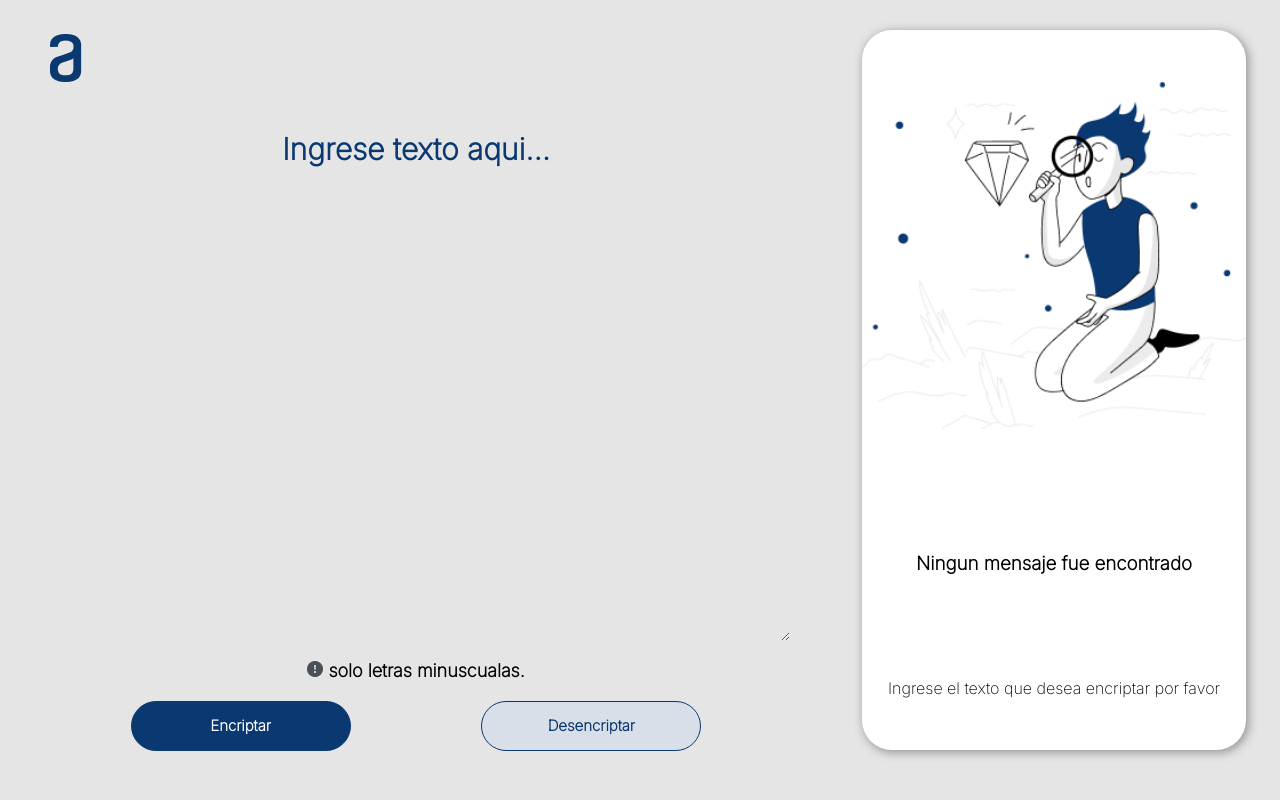
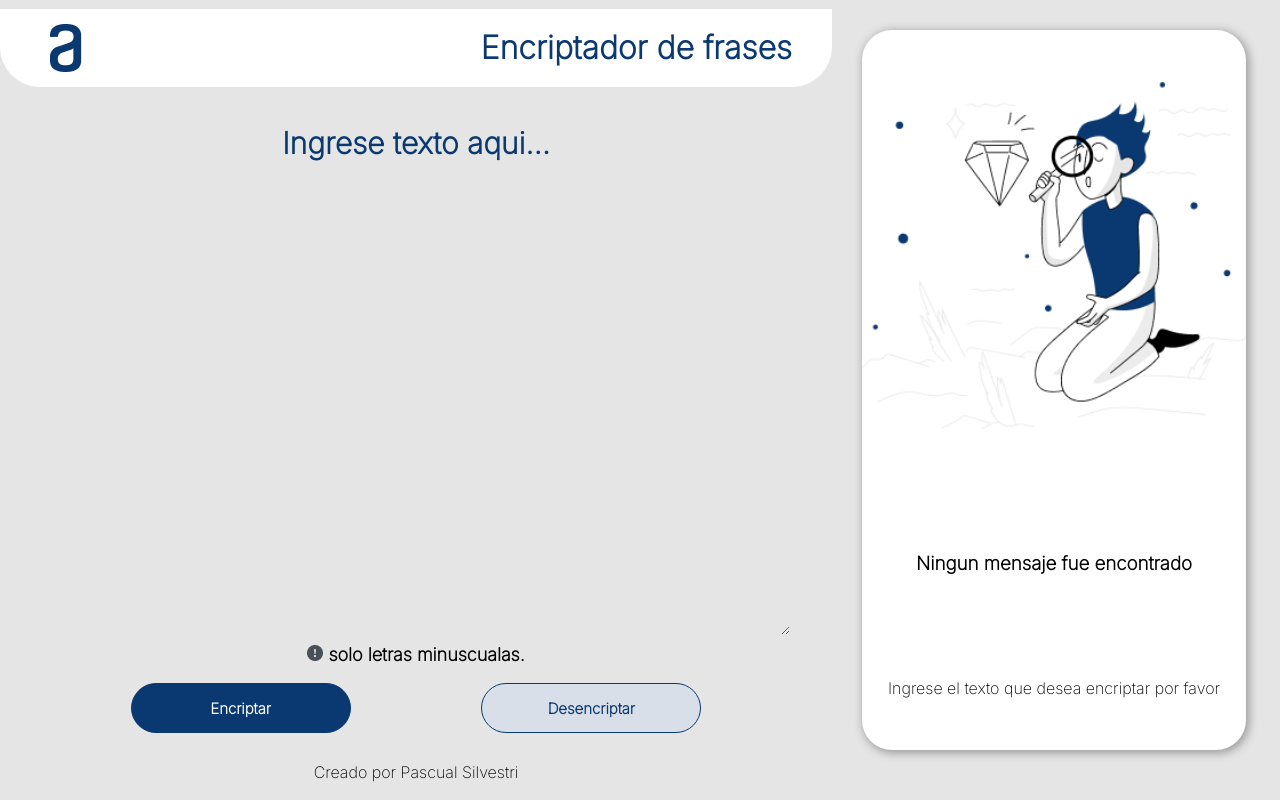
Before and after one commit to pascualSilvestri/Encriptador, a plain HTML site: page index.html in a window 1280 px wide. Drawn offline with Linux system fonts and the light colour scheme.

Commit message:
modificain de stylos

```diff
--- a/encriptador.js
+++ b/encriptador.js
@@ -40,12 +40,13 @@ const encrip = {
   8:'8',
   9:'9'
 };
-
+let body = document.querySelector('body');
 let textarea = document.getElementById("text-ingreso");
 let buttonEncriptar = document.getElementById("btn-encriptar");
 let buttonDesencriptar = document.getElementById("btn-desencriptar");
 let buttonCopiar = document.getElementById("btn-copiar");
 let divSalida = document.getElementById("text-salida");
+let btnFondo = document.getElementById("btn-fondo");
 let expresion = /@|\$|%|\(|\)|#|&|"|!|\||°|\-|_|\*|\+|\.|\^|<|>/;
 
 
@@ -144,9 +145,10 @@ function copiarTexto(){
     textarea.value = '';
 }
 
+
 // Eventos ---------
 
-
+btnFondo.addEventListener("click", cambioDeFondo());
 
 buttonEncriptar.addEventListener("click",mostrarDibujo);
 buttonEncriptar.addEventListener("click",sinEspecial);
--- a/index.html
+++ b/index.html
@@ -22,6 +22,7 @@
 
         <div id="div-logo">
           <img id="img-logo" src="imagenes/logoAlura.png" alt="logo"/>
+          <h1 id="h1-titulo">Encriptador de frases</h1>
         </div>
 
 
@@ -39,8 +40,9 @@
 
           <button class="btn" id="btn-desencriptar" onclick="desencriptar(textarea.value)">Desencriptar</button>
 
+
         </div>
-
+        <p id="p-pie">Creado por Pascual Silvestri</p>
       </div>
 
 
--- a/style.css
+++ b/style.css
@@ -29,7 +29,22 @@ main{
 
 #div-logo{
     width:100%;
+    display: flex;
+    justify-content: space-between;
+    align-items: center;
+    background-color: #fff;
+    border-radius: 0 0 40px 40px;
+    margin-bottom: 20px;
 }
+
+
+#h1-titulo{
+    color:#0A3871;
+    margin:15px 40px;
+}
+
+
+
 
 #img-logo{
     margin:15px 50px;
@@ -62,7 +77,11 @@ main{
     width:100%;
     display: flex;
     justify-content: space-evenly;
-    padding-bottom: 30px;
+    margin:10px;
+}
+
+#p-pie{
+    margin:10px;
 }
 
 #btn-encriptar{
@@ -222,3 +241,9 @@ main{
     }
 
 }
+
+
+
+
+
+/* Cambio de color fondo */
```
